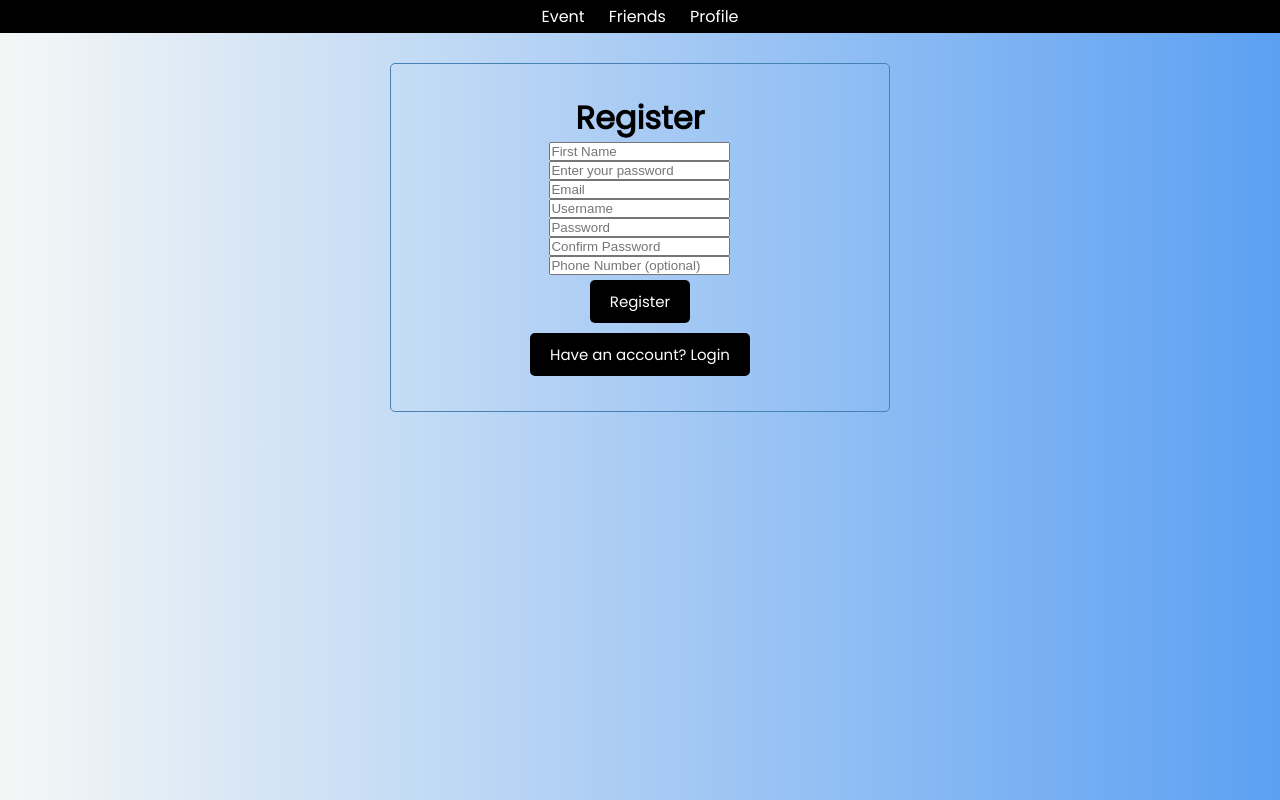
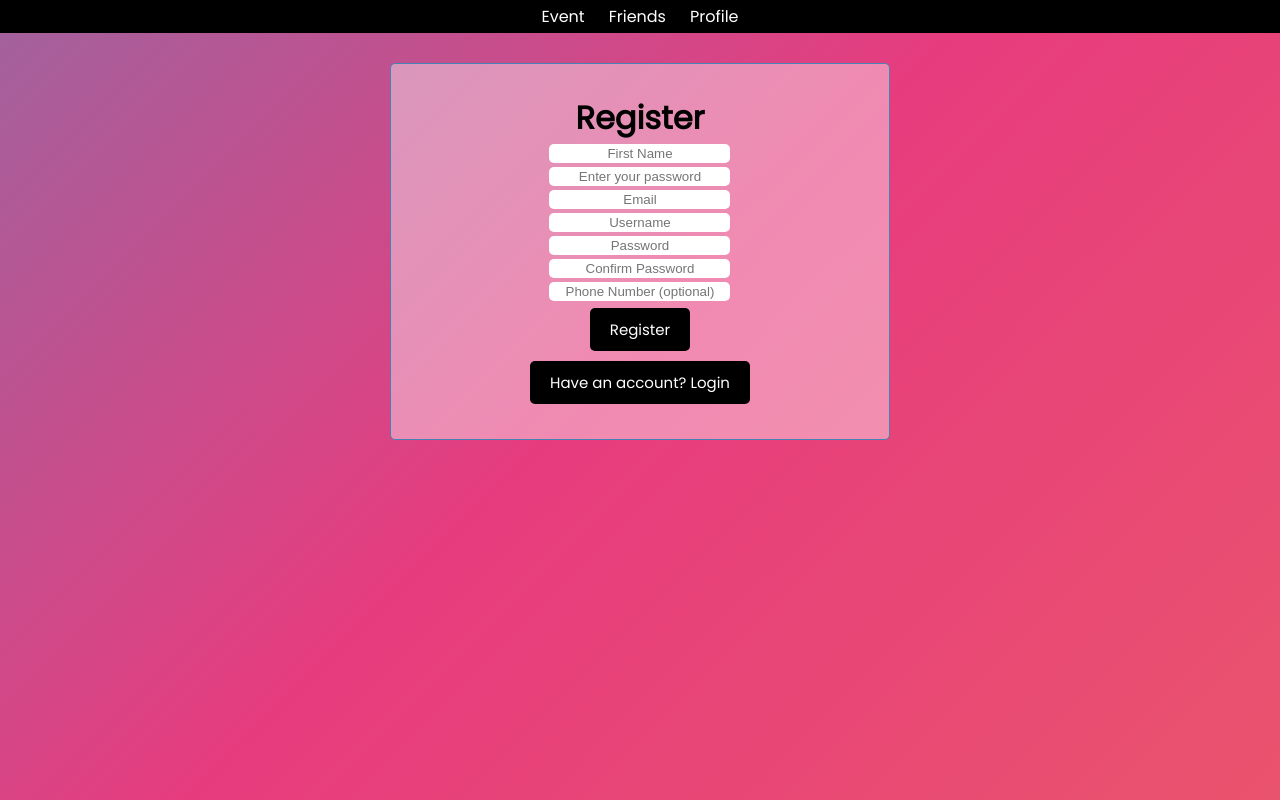
Before and after one commit to JameTran/SpillBill, a React (Create React App) app: page /login in a window 1280 px wide. Both pictures are taken after a click on the button "Don't have an account? Register". Built offline with nearby package versions, Linux system fonts and the light colour scheme.

Commit message:
css changes

```diff
--- a/src/index.css
+++ b/src/index.css
@@ -13,8 +13,10 @@ body {
 }
 
 :root {
-  background: rgb(245,247,246);
-  background: linear-gradient(90deg, rgba(245,247,246,1) 0%, rgba(92,160,242,1) 100%);
+  background: linear-gradient(-45deg, #ee7752, #e73c7e, #23a6d5, #23d5ab);
+  background-size: 400% 400%;
+  animation: gradient 15s ease infinite;
+  height: 100vh;
 }
 
 .container {
@@ -22,7 +24,8 @@ body {
   margin: 30px auto;
   overflow: auto;
   min-height: 300px;
-  border: 1px solid rgb(16, 121, 201);
+  border: 2px solid #555;
+  background-color: rgba(256,256,256,0.4);
   padding: 30px;
   border-radius: 5px;
 }
@@ -138,3 +141,67 @@ footer {
   justify-content: space-between;
 
 }
+
+.profile-screen{
+  display: flex;
+  flex-direction: row;
+  align-items: center;
+  text-align: left;
+  justify-content: center;
+}
+
+.profile-title{
+  text-align: center;
+  justify-content: space-between;
+  padding-bottom: 50;
+}
+
+.register-form input {
+  margin: 2px;
+  padding: 2px;
+  border: #000;
+  border-radius: 5px;
+  text-align: center;
+}
+
+@keyframes gradient {
+	0% {
+		background-position: 0% 50%;
+	}
+	50% {
+		background-position: 100% 50%;
+	}
+	100% {
+		background-position: 0% 50%;
+	}
+}
+
+hr {
+  border: 1px solid #555;
+  border-radius: 2px;
+}
+
+.picture {
+  border: 2px solid #555;
+  border-radius: 5px;
+}
+
+.profile-screen h3 {
+  padding-left: 10px;
+}
+
+.profile-bio {
+  margin-top: 50px;
+  background-color: rgba(256,256,256,.4);
+  padding: 10px;
+  border: 2px solid #555;
+  border-radius: 5px;
+}
+
+#remember-label {
+  margin-top: 25px;
+}
+
+#pass-label {
+  margin-top: 15px;
+}
--- a/src/pages/Login.js
+++ b/src/pages/Login.js
@@ -11,9 +11,9 @@ export default function Login() {
         <form className="login-form">
             <label for="username">Username</label>
             <input type="email" placeholder="Enter your email" id="email" name="email" />
-            <label for="password">Password</label>
+            <label id="pass-label" for="password">Password</label>
             <input type="password" placeholder="Enter your password" id="password=" name="email" />
-            <label for="remember">Remember me</label>
+            <label id="remember-label" for="remember">Remember me</label>
             <input type="checkbox" id="remember" name="remember" />
             <button className="btn btn-primary btn-sm m-2" onClick={() =>navigate("/events")}> Log In</button>
 
--- a/src/pages/Profile.js
+++ b/src/pages/Profile.js
@@ -4,15 +4,23 @@ import image from "../components/images/profilepic.jpg";
 
 export default function Profile() {
     return (
-        <div className="profile-screen">
-            <img className="picture" style={{width: 100, height: 100}} src={image} alt="Avatar" />
-            <div>
-                <h1>Profile</h1>
-                <h3>Logan Brown</h3>
-                <h3>brownl33@mcmaster.ca</h3>
-                <h3>brown123</h3>
+        <div className="profile-title">
+            <h1>Profile</h1>
+            <div className="profile-screen">
+                <img className="picture" style={{width: 100, height: 100}} src={image} alt="Avatar" />
+                <div className="profile">
+                    <h3>Logan Brown</h3>
+                    <hr></hr>
+                    <h3>brownl123@mcmaster.ca</h3>
+                    <hr></hr>
+                    <h3>brownl123</h3>
+                </div>
             </div>
+            <div className="profile-bio">
+                    <p>Lorem ipsum dolor sit amet, consectetur adipiscing elit, sed do eiusmod tempor incididunt ut labore et dolore magna aliqua. Ut enim ad minim veniam, quis nostrud exercitation ullamco laboris nisi ut aliquip ex ea commodo consequat. Duis aute irure dolor in reprehenderit in voluptate velit esse cillum dolore eu fugiat nulla pariatur. Excepteur sint occaecat cupidatat non proident, sunt in culpa qui officia deserunt mollit anim id est laborum.</p>
+                </div>
         </div>
+
 
 
 
--- a/src/pages/Signup.js
+++ b/src/pages/Signup.js
@@ -6,20 +6,15 @@ export default function Signup() {
         <div className="entry-form">
             <h1>Register</h1>
         <form className="register-form">
-            <label for="fname"></label>
-            <input type="text" placeholder="First Name" id="fname" name="fname" />
-            <label for="lname"></label>
-            <input type="text" placeholder="Enter your password" id="lname=" name="lname" />
-            <label for="email"></label>
-            <input type="email" placeholder="Email" id="email" name="email" />
-            <label for="username"></label>
-            <input type="text" placeholder="Username" id="username" name="username" />
-            <label for="password"></label>
-            <input type="password" placeholder="Password" id="password=" name="email" />
-            <label for="confirm_password"></label>
-            <input type="password" placeholder="Confirm Password" id="password=" name="email" />
-            <label for="phone"></label>
-            <input type="tel" placeholder="Phone Number (optional)" id="phone=" name="phone" pattern="[0-9]{3}-[0-9]{3}-[0-9]{4}" />
+            <input className="sign-input" type="text" placeholder="First Name" id="fname" name="fname" />
+            <input className="sign-input"  type="text" placeholder="Enter your password" id="lname=" name="lname" />
+            <input className="sign-input" type="email" placeholder="Email" id="email" name="email" />
+            <input className="sign-input" type="text" placeholder="Username" id="username" name="username" />
+
+            <input className="sign-input" type="password" placeholder="Password" id="password=" name="email" />
+
+            <input className="sign-input" type="password" placeholder="Confirm Password" id="password=" name="email" />
+            <input className="sign-input" type="tel" placeholder="Phone Number (optional)" id="phone=" name="phone" pattern="[0-9]{3}-[0-9]{3}-[0-9]{4}" />
             <button type="button" className="btn btn-primary btn-sm m-2" > Register </button>
             <button type="button" className="btn btn-primary btn-sm m-2" onClick={() =>navigate("/login")}> Have an account? Login</button>
 
```
